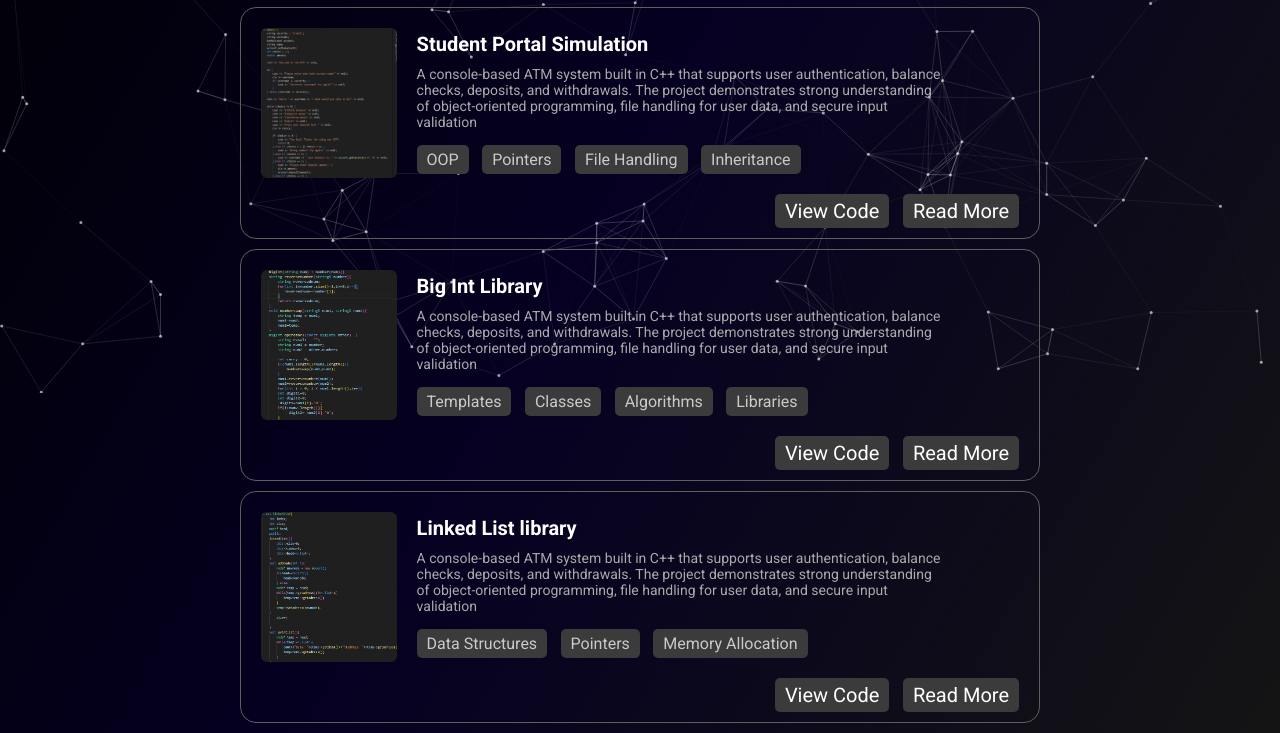
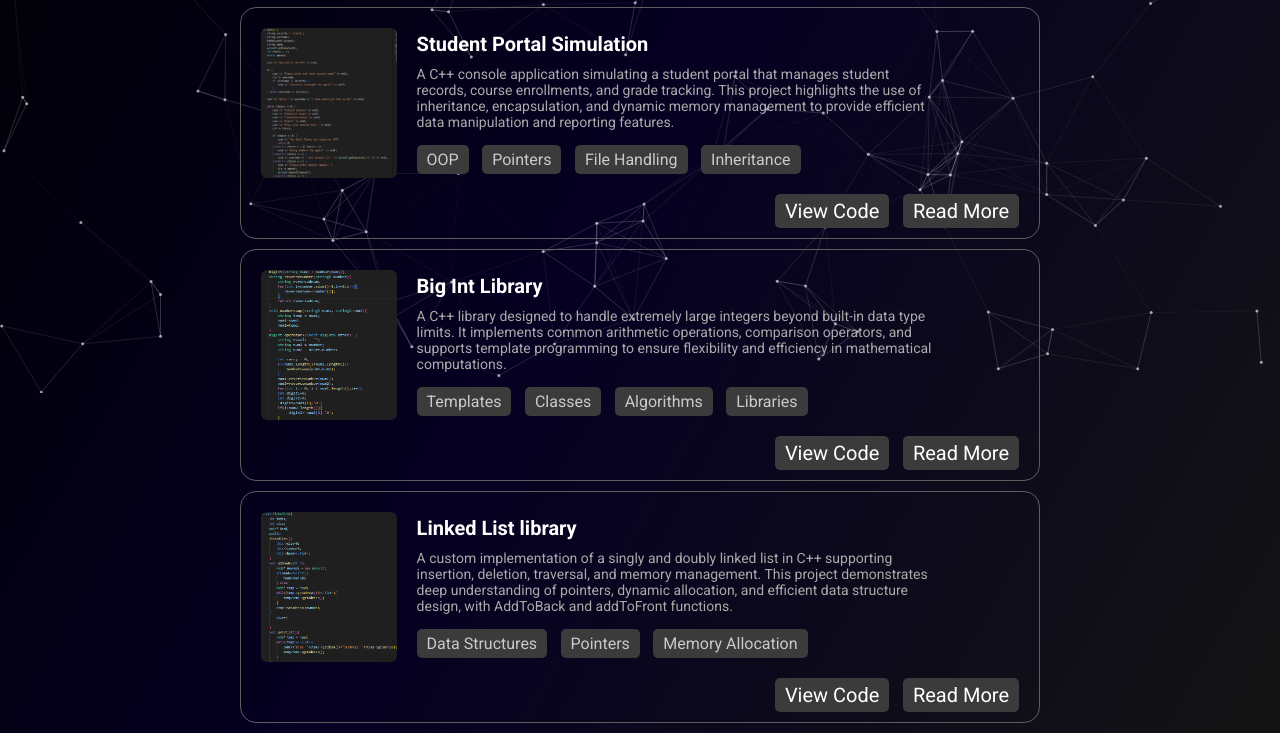
Before and after one commit to ika-ko/porfotlio, a plain HTML site: page cpp/cpp.html in a window 1280 px wide. Shown: the part 407-1140 px from the top of the page. Drawn offline with Linux system fonts and the light colour scheme; a script that the page names is missing.

Commit message:
Add files via upload

```diff
--- a/cpp/cpp.html
+++ b/cpp/cpp.html
@@ -49,11 +49,11 @@
         <div class="project-info">
           <p class="project-title">Student Portal Simulation</p>
           <p class="project-description">
-            A console-based ATM system built in C++ that supports user
-            authentication, balance checks, deposits, and withdrawals. The
-            project demonstrates strong understanding of object-oriented
-            programming, file handling for user data, and secure input
-            validation
+            A C++ console application simulating a student portal that manages
+            student records, course enrollments, and grade tracking. This
+            project highlights the use of inheritance, encapsulation, and
+            dynamic memory management to provide efficient data manipulation and
+            reporting features.
           </p>
           <div style="margin-top: 15px">
             <button>OOP</button>
@@ -74,11 +74,10 @@
         <div class="project-info">
           <p class="project-title">Big Int Library</p>
           <p class="project-description">
-            A console-based ATM system built in C++ that supports user
-            authentication, balance checks, deposits, and withdrawals. The
-            project demonstrates strong understanding of object-oriented
-            programming, file handling for user data, and secure input
-            validation
+            A C++ library designed to handle extremely large integers beyond
+            built-in data type limits. It implements common arithmetic
+            operations, comparison operators, and supports template programming
+            to ensure flexibility and efficiency in mathematical computations.
           </p>
           <div style="margin-top: 15px">
             <button>Templates</button>
@@ -99,11 +98,11 @@
         <div class="project-info">
           <p class="project-title">Linked List library</p>
           <p class="project-description">
-            A console-based ATM system built in C++ that supports user
-            authentication, balance checks, deposits, and withdrawals. The
-            project demonstrates strong understanding of object-oriented
-            programming, file handling for user data, and secure input
-            validation
+            A custom implementation of a singly and doubly linked list in C++
+            supporting insertion, deletion, traversal, and memory management.
+            This project demonstrates deep understanding of pointers, dynamic
+            allocation, and efficient data structure design, with AddToBack and
+            addToFront functions.
           </p>
           <div style="margin-top: 15px">
             <button>Data Structures</button>
```
